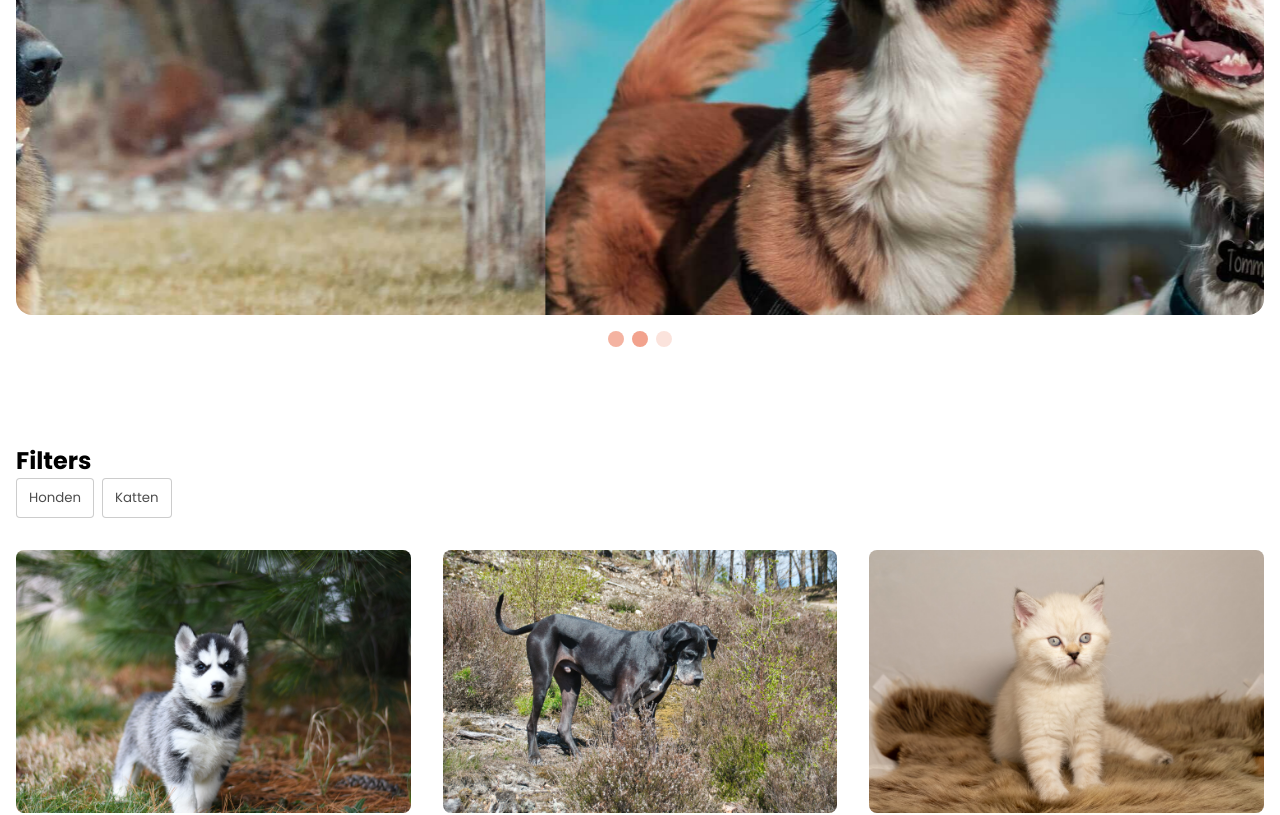
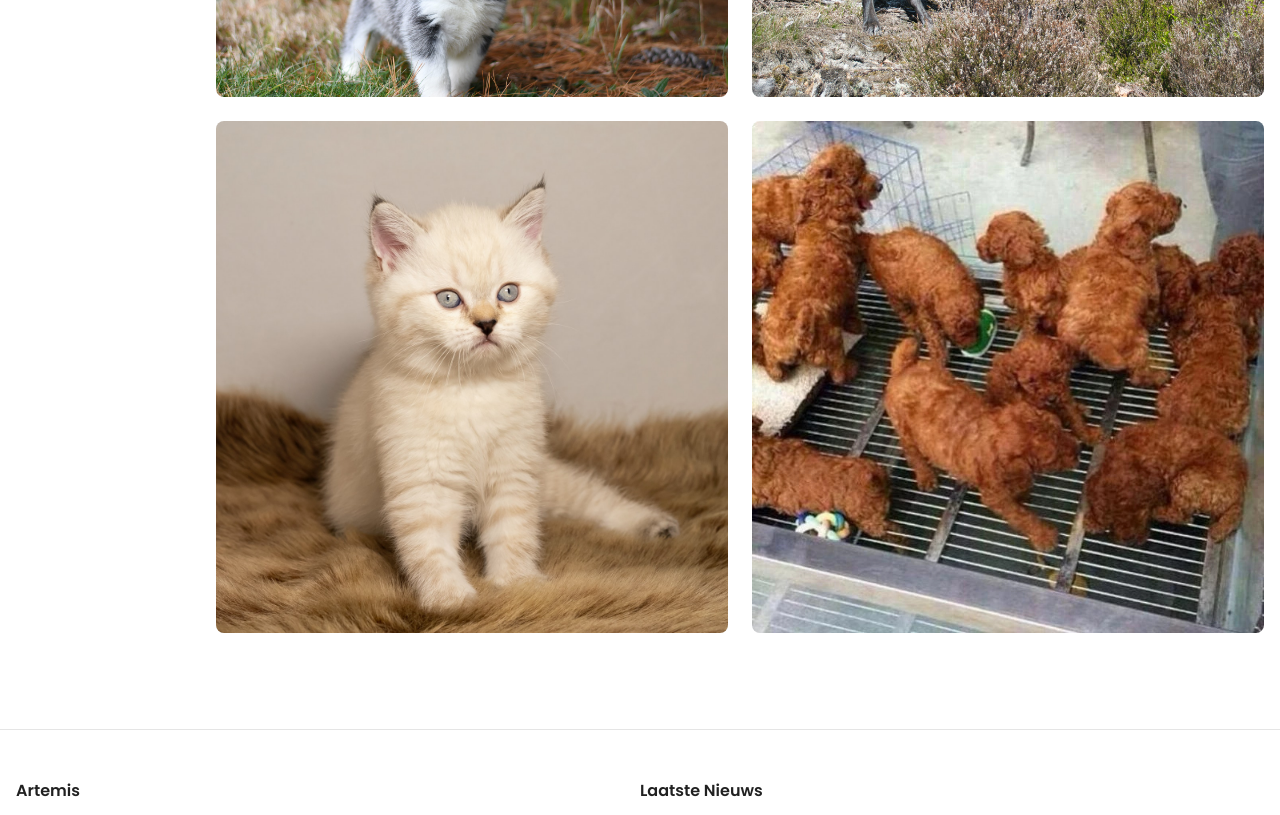
Before and after one commit to Markiesch/Artemis, a Vue app: page /overzicht in a window 1280 px wide. Shown: the part 480-1295 px from the top of the page. Built offline with nearby package versions, Linux system fonts and the light colour scheme.

Commit message:
Removed slider, Reworked filter section

```diff
--- a/src/views/Overzicht.vue
+++ b/src/views/Overzicht.vue
@@ -1,12 +1,9 @@
 <template>
   <Breadcrumbs>Overzicht</Breadcrumbs>
-  <section>
-    <Slider />
-  </section>
-  <section class="card--section">
-    <div class="filters">
+  <section class="container">
+    <div class="filter--container">
       <h2>Filters</h2>
-      <button v-for="filter in filters()" class="filter--button" :class="{ active: selectedFilters.includes(filter) }" @click="toggleFilter(filter)">{{ filter }}</button>
+      <button v-for="filter in filters()" :class="{ active: selectedFilters.includes(filter) }" @click="toggleFilter(filter)">{{ filter }}</button>
     </div>
     <div class="card--container">
       <PetCard v-for="pet in filteredPets()" :pet="pet" />
@@ -18,7 +15,6 @@
 import { Ref, ref } from "vue";
 import Breadcrumbs from "../components/Breadcrumbs.vue";
 import PetCard from "../components/PetCard.vue";
-import Slider from "../components/Slider.vue";
 import { IPetFilter, pets } from "../data/pets";
 
 const selectedFilters: Ref<string[]> = ref([]);
@@ -35,35 +31,35 @@ const filteredPets = () => pets.filter((item) => !selectedFilters.value.length |
 <style scoped lang="scss">
 @import "../styles/variables.scss";
 
-.card--section {
-  padding-top: 5rem;
+.container {
+  display: grid;
+  grid-template-columns: auto 1fr;
 }
 
-.card--container {
-  display: grid;
-  grid-template-columns: repeat(auto-fill, minmax(400px, 1fr));
-  margin: -1rem;
+.filter--container {
+  padding-right: 3rem;
+  min-width: 12.5rem;
 
-  article {
-    margin: 1rem;
-  }
+  h2 {
+    padding-bottom: 1rem;
   }
 
-.filters {
-  margin-bottom: 2rem;
-}
+  button {
+    padding: 0.75rem;
+    margin-bottom: 0.5rem;
+    display: block;
+    width: 100%;
 
-.filter--button {
-  cursor: pointer;
-  margin-right: 0.5rem;
-  display: inline-block;
-  border-radius: 0.25rem;
-  padding: 0.75rem;
+    text-align: left;
     line-height: 1;
+    font-weight: 500;
     color: $text-color;
     background-color: white;
+    cursor: pointer;
+
+    transition: background-color 100ms ease, border-color 100ms ease;
     border: 1px solid rgba(0, 0, 0, 0.2);
-  transition: background-color 100ms ease, border-color 100ms ease;
+    border-radius: 0.25rem;
 
     &:hover,
     &:focus,
@@ -73,8 +69,19 @@ const filteredPets = () => pets.filter((item) => !selectedFilters.value.length |
   }
 
   .active {
-  background-color: $primary-color;
-  border-color: $primary-color;
+    background-color: $secondary-color;
+    border-color: $secondary-color;
     color: white;
   }
+}
+
+.card--container {
+  display: grid;
+  grid-template-columns: repeat(auto-fill, minmax(400px, 1fr));
+  margin: -0.75rem;
+
+  & > * {
+    margin: 0.75rem;
+  }
+}
 </style>
```
Lines whose indentation alone changed are shown as unchanged.
